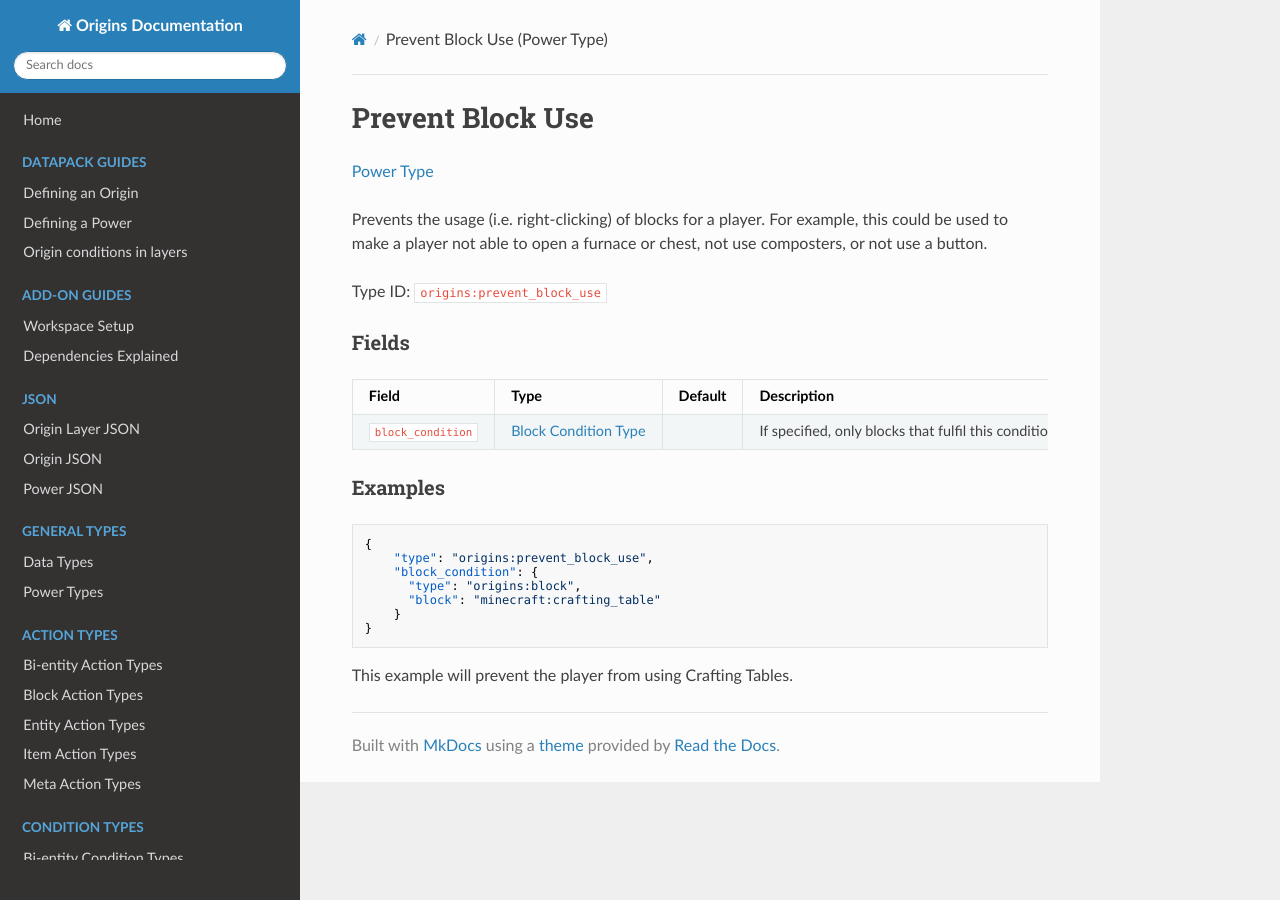
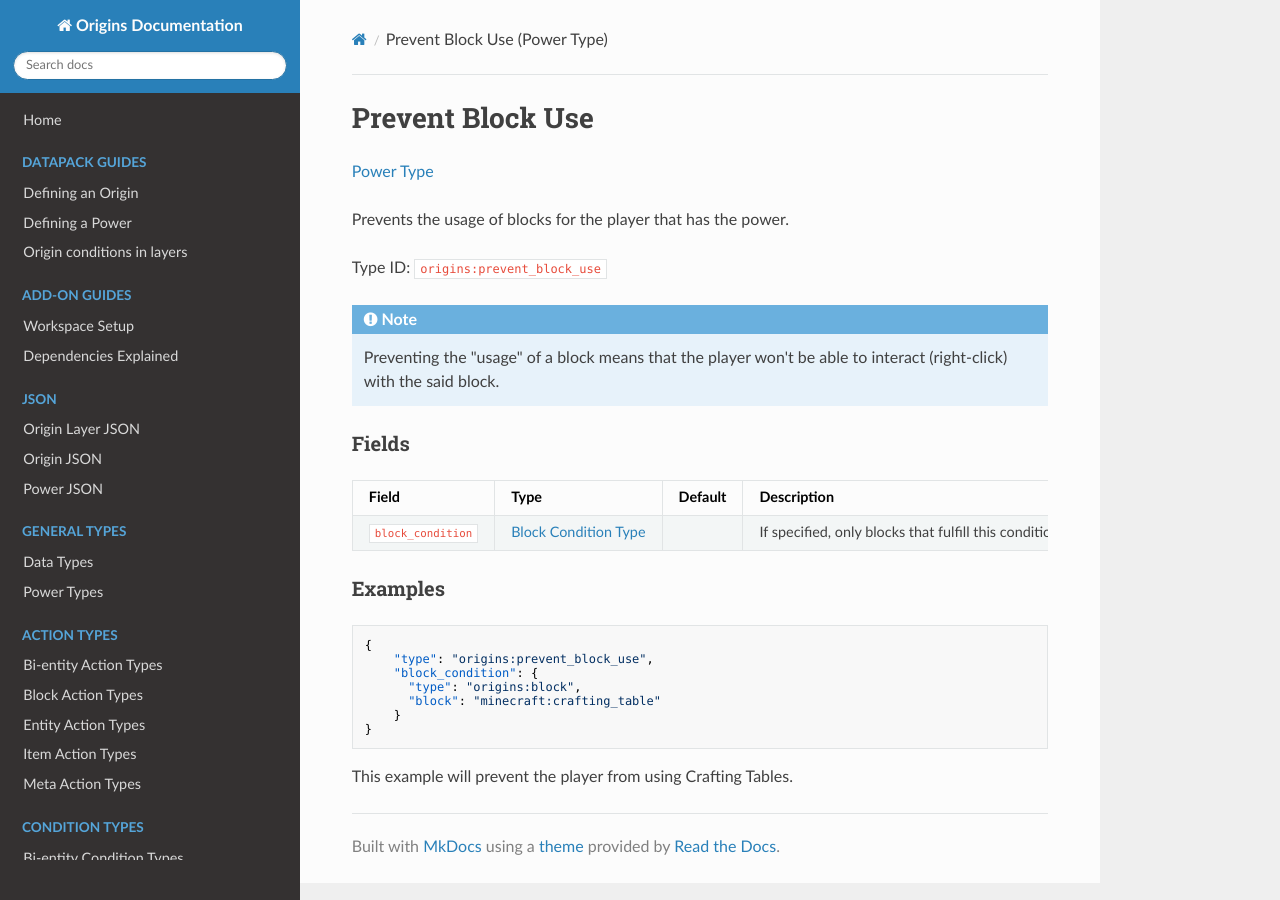
Before and after one commit to apace100/origins-docs, an MkDocs documentation site: the page built from docs/types/power_types/prevent_block_use.md, in a window 1280 px wide. Built offline with MkDocs 1.6.1, drawn with Linux system fonts in a browser that asks for light colours; nearby versions of some CDN libraries.

Commit message:
Updated `prevent_block_use.md` * Changed the description for the power type * Fixed a typo in the description for the `block_condition` field in the field table

```diff
--- a/docs/types/power_types/prevent_block_use.md
+++ b/docs/types/power_types/prevent_block_use.md
@@ -7,16 +7,20 @@ date: 2021-04-07
 
 [Power Type](../power_types.md)
 
-Prevents the usage (i.e. right-clicking) of blocks for a player. For example, this could be used to make a player not able to open a furnace or chest, not use composters, or not use a button.
+Prevents the usage of blocks for the player that has the power.
 
 Type ID: `origins:prevent_block_use`
+
+!!! note
+
+    Preventing the "usage" of a block means that the player won't be able to interact (right-click) with the said block.
 
 
 ### Fields
 
 Field  | Type | Default | Description
 -------|------|---------|-------------
-`block_condition` | [Block Condition Type](../block_condition_types.md) | | If specified, only blocks that fulfil this condition are affected.
+`block_condition` | [Block Condition Type](../block_condition_types.md) | | If specified, only blocks that fulfill this condition are affected.
 
 
 ### Examples
```
